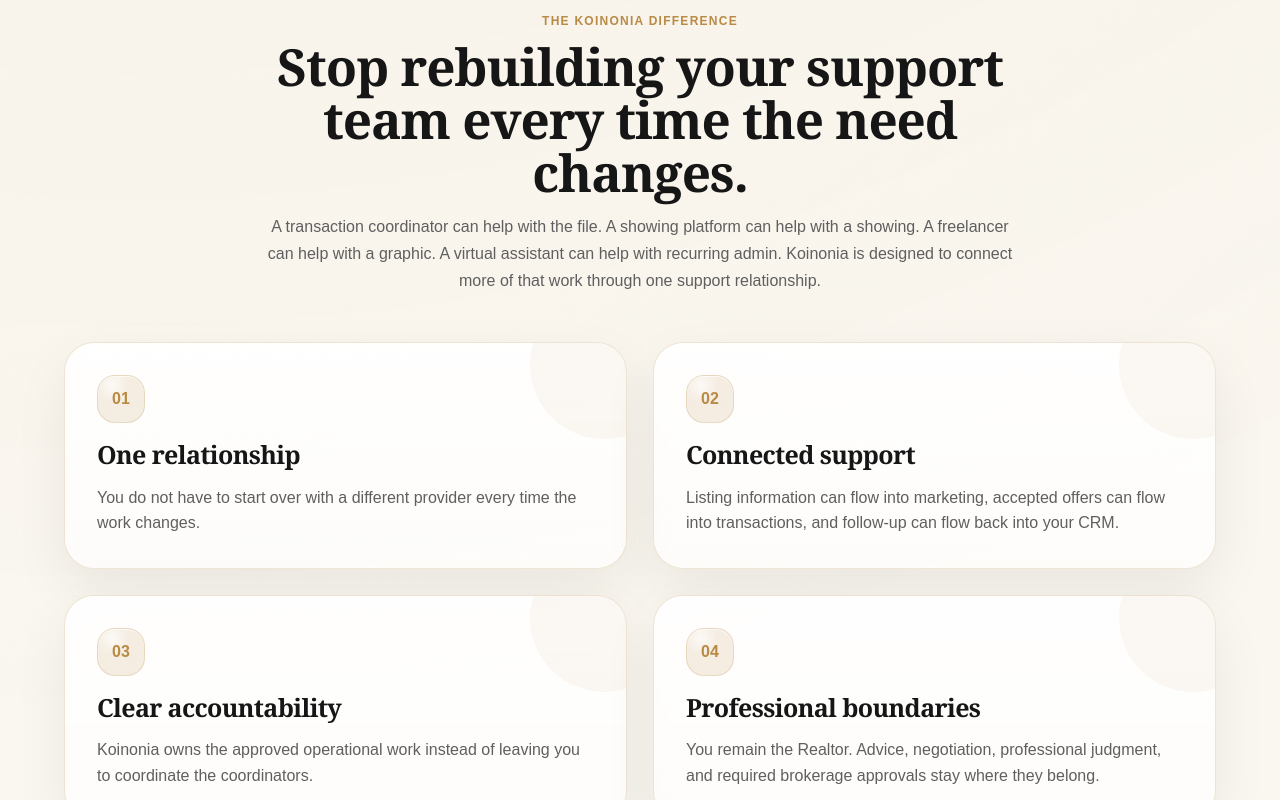
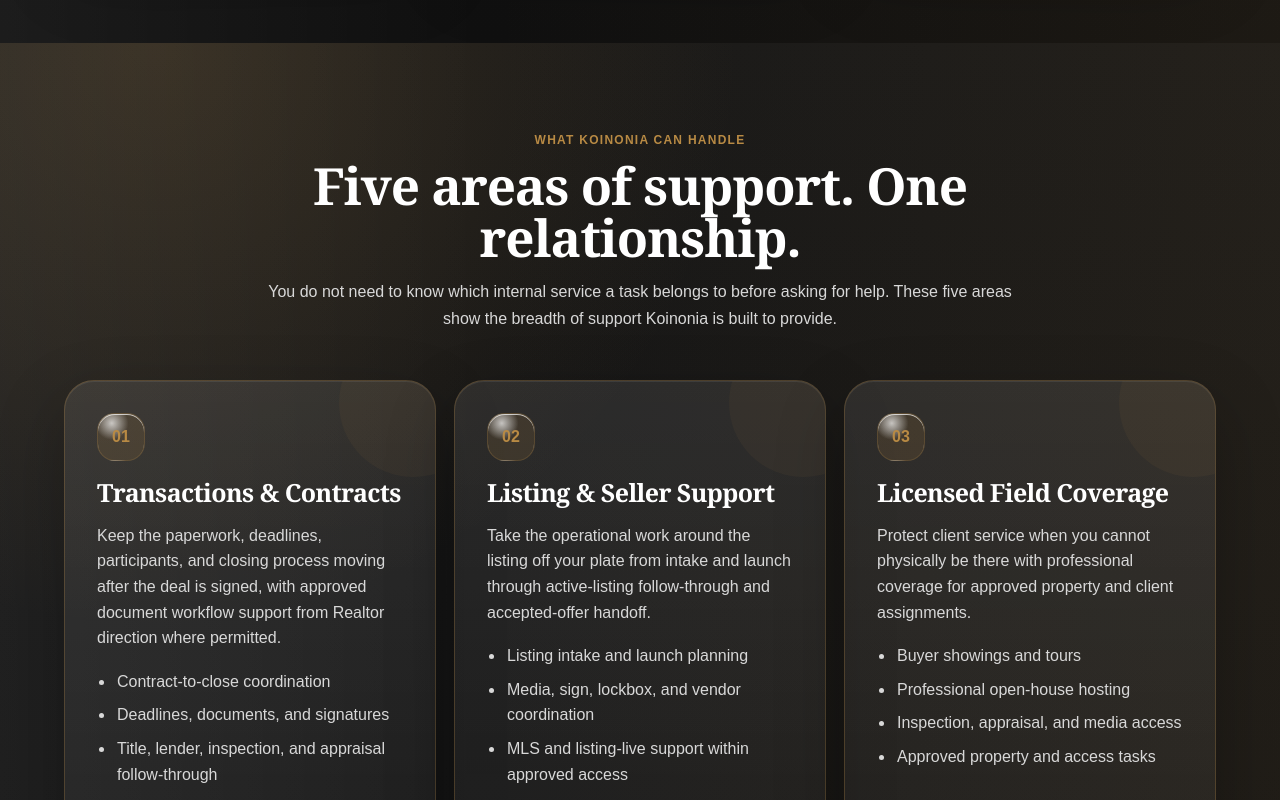
Before and after one commit to KoinoniaTransactions/Reynalds-OS, a Next.js app in the folder apps/web/: page /services in a window 1280 px wide. Shown: the part 2900-3700 px from the top of the page. Built offline with nearby package versions, Linux system fonts and the light colour scheme; no server answers.

Commit message:
refactor(koinonia): lead services page with products and consolidate repeated sections

```diff
--- a/apps/web/components/site/PageAssemblies/KoinoniaServices.tsx
+++ b/apps/web/components/site/PageAssemblies/KoinoniaServices.tsx
@@ -28,66 +28,6 @@ export function KoinoniaServices() {
             <div className="koinonia-eyebrow">{servicesContent.breadth.eyebrow}</div>
             <h2 className="koinonia-heading">{servicesContent.breadth.title}</h2>
             <p className="koinonia-copy">{servicesContent.breadth.lead}</p>
-          </div>
-        </div>
-      </section>
-
-      <section className="koinonia-section koinonia-band">
-        <div className="koinonia-container">
-          <div className="koinonia-section-header center">
-            <div className="koinonia-eyebrow">{servicesContent.capabilities.eyebrow}</div>
-            <h2 className="koinonia-heading">{servicesContent.capabilities.title}</h2>
-            <p className="koinonia-copy">{servicesContent.capabilities.lead}</p>
-          </div>
-
-          <div className={styles.balancedFive}>
-            {servicesContent.capabilities.items.map((service, index) => (
-              <UniversalCard
-                key={service.title}
-                eyebrow={`0${index + 1}`}
-                title={service.title}
-                body={service.body}
-                items={service.items}
-              />
-            ))}
-          </div>
-        </div>
-      </section>
-
-      <section className="koinonia-section">
-        <div className="koinonia-container">
-          <div className="koinonia-section-header center">
-            <div className="koinonia-eyebrow">{servicesContent.differentiation.eyebrow}</div>
-            <h2 className="koinonia-heading">{servicesContent.differentiation.title}</h2>
-            <p className="koinonia-copy">{servicesContent.differentiation.lead}</p>
-          </div>
-
-          <div className="koinonia-grid two">
-            {servicesContent.differentiation.items.map((item, index) => (
-              <UniversalCard
-                key={item.title}
-                eyebrow={`0${index + 1}`}
-                title={item.title}
-                body={item.body}
-              />
-            ))}
-          </div>
-        </div>
-      </section>
-
-      <section className="koinonia-section koinonia-services-referrals">
-        <div className="koinonia-container">
-          <div className="koinonia-cta">
-            <div className="koinonia-eyebrow">{referralsContent.hero.eyebrow}</div>
-            <h2 className="koinonia-heading">Don't want to keep the client relationship?</h2>
-            <p className="koinonia-copy">
-              Koinonia's services are for Realtors who want to keep the client and hand off operational work. The separate Referral Partner Option is for the different situation where you would rather make a documented client referral.
-            </p>
-            <div className="koinonia-actions" style={{ justifyContent: "center" }}>
-              <a className="koinonia-button primary" href="/referrals">
-                Explore the 40% Referral Option
-              </a>
-            </div>
           </div>
         </div>
       </section>
@@ -140,6 +80,28 @@ export function KoinoniaServices() {
         </div>
       </section>
 
+      <section className="koinonia-section koinonia-band">
+        <div className="koinonia-container">
+          <div className="koinonia-section-header center">
+            <div className="koinonia-eyebrow">{servicesContent.capabilities.eyebrow}</div>
+            <h2 className="koinonia-heading">{servicesContent.capabilities.title}</h2>
+            <p className="koinonia-copy">{servicesContent.capabilities.lead}</p>
+          </div>
+
+          <div className={styles.balancedFive}>
+            {servicesContent.capabilities.items.map((service, index) => (
+              <UniversalCard
+                key={service.title}
+                eyebrow={`0${index + 1}`}
+                title={service.title}
+                body={service.body}
+                items={service.items}
+              />
+            ))}
+          </div>
+        </div>
+      </section>
+
       <section className="koinonia-section">
         <div className="koinonia-container">
           <div className="koinonia-section-header center">
@@ -147,22 +109,18 @@ export function KoinoniaServices() {
             <h2 className="koinonia-heading">{servicesContent.comparison.title}</h2>
             <p className="koinonia-copy">{servicesContent.comparison.lead}</p>
           </div>
-
           <div className="koinonia-grid two">
-            {servicesContent.comparison.columns.map((column) => (
-              <article key={column.title} className="koinonia-card koinonia-pricing-card">
-                <div className="koinonia-price-badge">
-                  <span className="koinonia-price-badge-label">Monthly</span>
-                  <span className="koinonia-price-badge-value">{column.price}</span>
-                </div>
+            {servicesContent.comparison.columns.map((column, index) => (
+              <div key={column.title} className="koinonia-card">
                 <h3>{column.title}</h3>
                 <p className={styles.bestFor}>{column.bestFor}</p>
-                <ul>
-                  {column.items.map((item) => (
-                    <li key={item}>{item}</li>
-                  ))}
-                </ul>
-              </article>
+                <p className="koinonia-copy">{index === 0
+                  ? "Your recurring marketing—from planning and publishing to email and reporting."
+                  : "Everything in Marketing Management, plus CRM, follow-up, and business operations."}</p>
+                <a className="koinonia-button secondary" href={index === 0 ? "#marketing-management" : "#koinonia-partnership"}>
+                  View {column.title} details
+                </a>
+              </div>
             ))}
           </div>
         </div>
@@ -171,20 +129,21 @@ export function KoinoniaServices() {
       <section className="koinonia-section koinonia-band">
         <div className="koinonia-container">
           <div className="koinonia-section-header center">
-            <div className="koinonia-eyebrow">{servicesContent.popularSolutions.eyebrow}</div>
-            <h2 className="koinonia-heading">{servicesContent.popularSolutions.title}</h2>
-            <p className="koinonia-copy">{servicesContent.popularSolutions.lead}</p>
+            <div className="koinonia-eyebrow">NOT SURE WHERE TO START?</div>
+            <h2 className="koinonia-heading">Start with the situation, not another product.</h2>
+            <p className="koinonia-copy">These examples use the services above, rather than adding separate packages.</p>
           </div>
-
           <div className="koinonia-grid two">
-            {servicesContent.popularSolutions.items.map((item, index) => (
-              <UniversalCard
-                key={item.title}
-                eyebrow={`0${index + 1}`}
-                title={item.title}
-                body={item.body}
-              />
-            ))}
+            <article className="koinonia-card">
+              <h3>Vacation, overlap, or a showing conflict?</h3>
+              <p>Keep a showing or approved property appointment covered when you cannot be there.</p>
+              <a className="koinonia-button secondary" href="#licensed-field-coverage">Explore Licensed Field Coverage</a>
+            </article>
+            <article className="koinonia-card">
+              <h3>Past clients and follow-up getting lost?</h3>
+              <p>Bring structure to nurture, referrals, database outreach, and the CRM tasks behind them.</p>
+              <a className="koinonia-button secondary" href="#koinonia-partnership">Explore Koinonia Partnership</a>
+            </article>
           </div>
         </div>
       </section>
```
